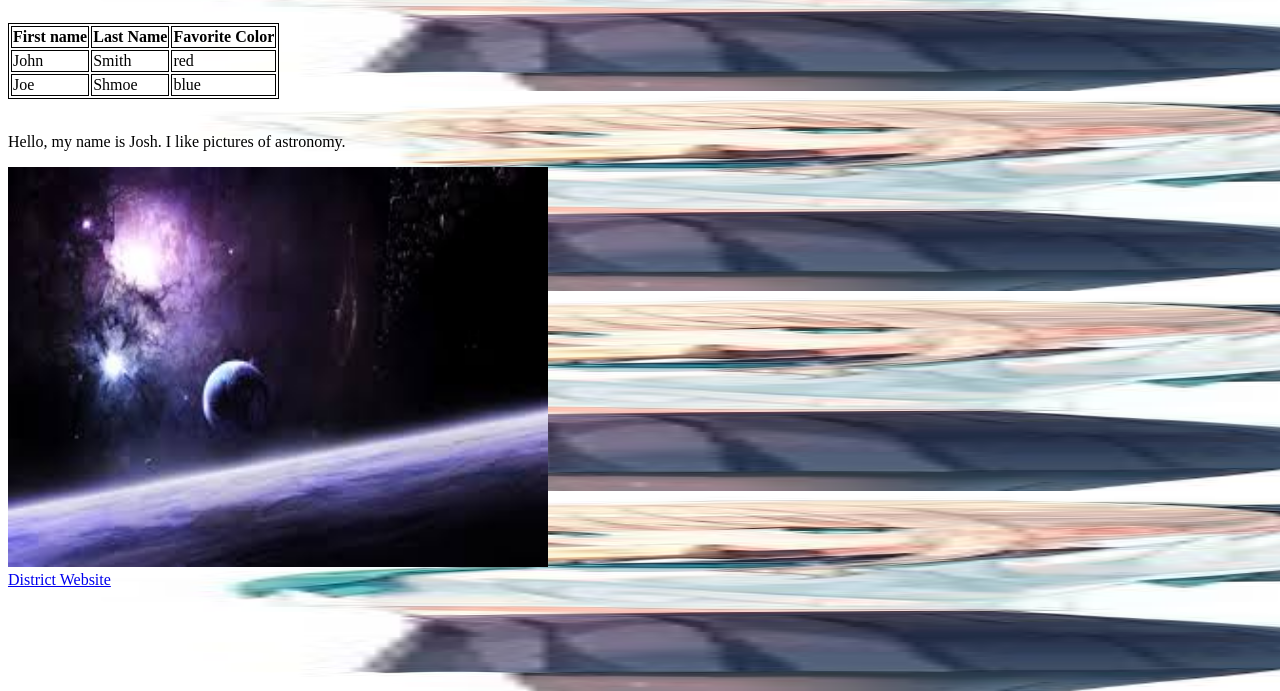
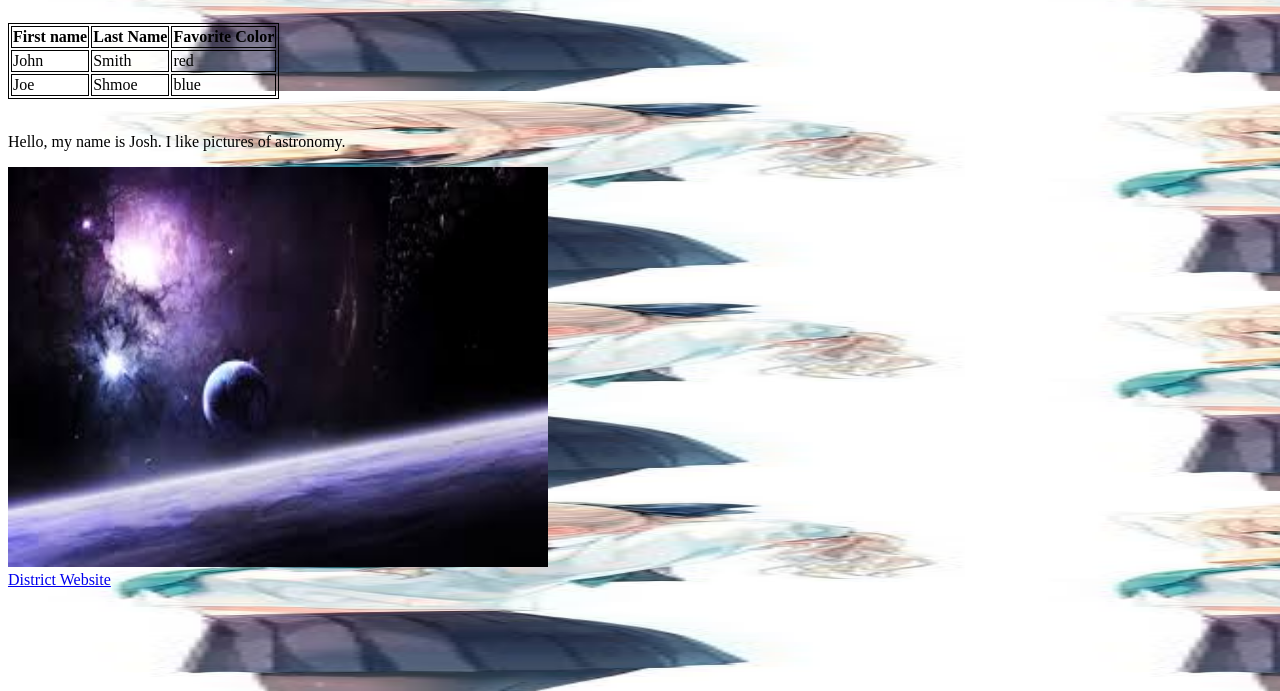
Before and after one commit to changj1198/changj1198.github.io, a plain HTML site: page index.html in a window 1280 px wide. Shown: the part 109-800 px from the top of the page. Drawn offline with Linux system fonts and the light colour scheme.

Commit message:
Update index.html

```diff
--- a/index.html
+++ b/index.html
@@ -5,7 +5,7 @@
 body{
     background: url("main.jpg");
     background-color: #cccccc;
-    background-size: 2000px 200px;
+    background-size: 1000px 200px;
     }
 table, th, td {
     border: 1px solid black;
```
